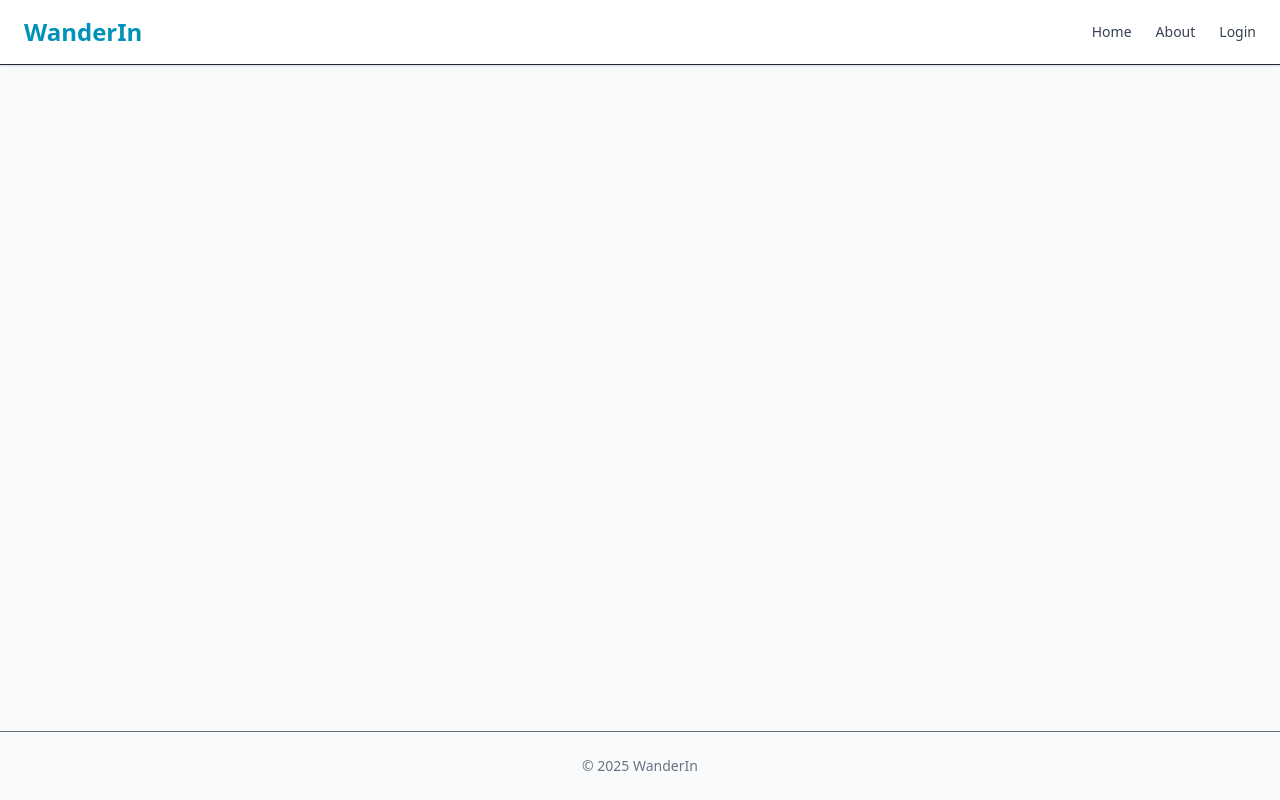
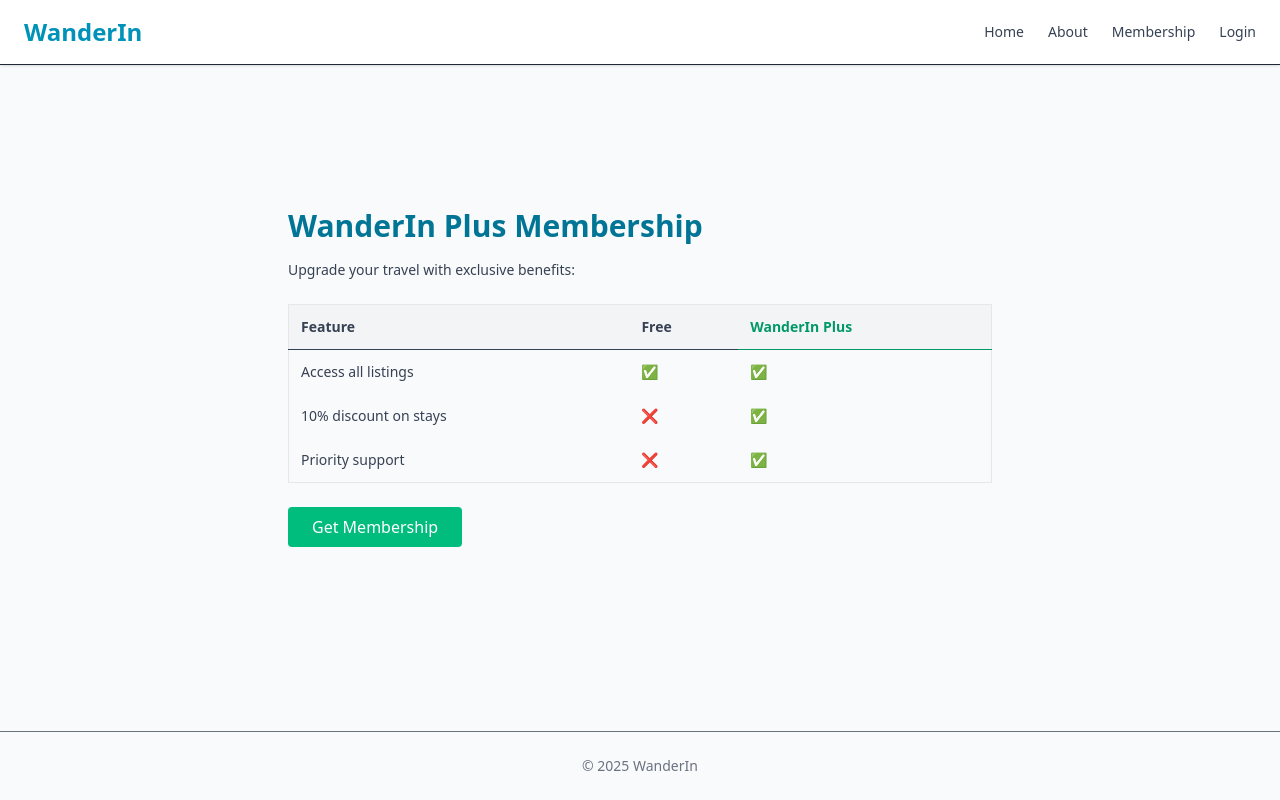
Before and after one commit to SrikarDhavala/ReactJS-Internship, a React (Vite) app in the folder airbnb-clone/: page /membership in a window 1280 px wide. Built offline with nearby package versions, Linux system fonts and the light colour scheme.

Commit message:
Added Membership feature

```diff
--- a/airbnb-clone/src/components/ListingCard.jsx
+++ b/airbnb-clone/src/components/ListingCard.jsx
@@ -1,7 +1,10 @@
 import { Link } from "react-router-dom"
 import { FaStar } from "react-icons/fa"
+import { useAuth } from "../context/AuthContext";
 
 function ListingCard({ listing }) {
+
+    const { isMember } = useAuth();
 
     return (
         <Link
@@ -23,8 +26,19 @@ function ListingCard({ listing }) {
                         <FaStar className="mr-1" /> {listing.rating}
                     </div>
                 </div>
-                <p className="mt-2 font-semibold text-gray-700">
-                    ₹{listing.price} <span className="text-sm text-gray-400">/night</span>
+                <p className="mt-2">
+                    {isMember ? (
+                        <>
+                            <p className="line-through text-gray-400 text-sm">₹{listing.price}</p>
+                            <p className="text-emerald-600 font-bold">
+                                ₹{(listing.price * 0.9).toFixed(0)} <span className="text-sm text-gray-400">/night</span>
+                            </p>
+                        </>
+                    ) : (
+                        <p className="font-semibold text-gray-700">
+                            ₹{listing.price} <span className="text-sm text-gray-400">/night</span>
+                        </p>
+                    )}
                 </p>
             </div>
         </Link>
--- a/airbnb-clone/src/components/Navbar.jsx
+++ b/airbnb-clone/src/components/Navbar.jsx
@@ -12,6 +12,7 @@ function Navbar() {
                 <div className="space-x-6 text-sm text-gray-700">
                     <Link to="/" className="hover:text-cyan-700">Home</Link>
                     <Link to="/about" className="hover:text-cyan-700">About</Link>
+                    <Link to="/membership" className="hover:text-cyan-700">Membership</Link>
                     {isLoggedIn ? (
                         <button onClick={logout} className="text-sm text-gray-700 hover:text-red-600 transition cursor-pointer">
                             Logout
--- a/airbnb-clone/src/context/AuthContext.jsx
+++ b/airbnb-clone/src/context/AuthContext.jsx
@@ -4,12 +4,13 @@ const AuthContext = createContext();
 
 export const AuthProvider = ({ children }) => {
     const [isLoggedIn, setIsLoggedIn] = useState(false);
+    const [isMember, setIsMember] = useState(false);
 
     const login = () => setIsLoggedIn(true);
     const logout = () => setIsLoggedIn(false);
 
     return(
-        <AuthContext.Provider value={{isLoggedIn, login, logout}}>
+        <AuthContext.Provider value={{isLoggedIn, login, logout, isMember, setIsMember}}>
             {children}
         </AuthContext.Provider>
     );
--- a/airbnb-clone/src/pages/ListingDetail.jsx
+++ b/airbnb-clone/src/pages/ListingDetail.jsx
@@ -2,15 +2,18 @@ import { useParams, useNavigate } from "react-router-dom"
 import listings from "../data/listings"
 import { FaStar } from "react-icons/fa"
 import { motion } from "framer-motion"
+import { useAuth } from "../context/AuthContext"
 
 function ListingDetail() {
+
+    const { isMember } = useAuth();
 
     const { id } = useParams();
     const navigate = useNavigate();
     const listing = listings.find((item) => item.id === id);
 
     if (!listing) {
-        return(
+        return (
             <div className="text-center py-20">
                 <h2 className="text-2xl font-bold text-gray-700">Listing not found!</h2>
                 <p className="text-gray-500 mt-2">Try returning to the Homepage</p>
@@ -18,8 +21,8 @@ function ListingDetail() {
         )
     }
 
-    return(
-        <motion.div className="max-w-5xl mx-auto px-4 py-10" initial={{opacity: 0}} animate={{opacity: 1}} transition={{duration: 0.4}}>
+    return (
+        <motion.div className="max-w-5xl mx-auto px-4 py-10" initial={{ opacity: 0 }} animate={{ opacity: 1 }} transition={{ duration: 0.4 }}>
             <img src={listing.img} alt={listing.title} className="w-full h-[400px] object-cover rounded-xl shadow-sm" />
             <div className="mt-6">
                 <h1 className="text-3xl font-bold text-cyan-800">{listing.title}</h1>
@@ -34,8 +37,20 @@ function ListingDetail() {
                 </p>
 
                 <div className="mt-6 flex justify-between items-center">
-                    <div className="text-lg font-semibold text-gray-800">
-                        ₹{listing.price} <span className="text-sm text-gray-500">/ night</span>
+                    <div>
+                        {isMember ? (
+                            <>
+                                <p className="line-through text-gray-400 text-sm">₹{listing.price}</p>
+                                <p className="text-emerald-600 font-bold text-lg">
+                                    ₹{(listing.price * 0.9).toFixed(0)} <span className="text-sm text-gray-500">/ night</span>
+                                </p>
+                                <p className="text-xs text-emerald-500 mt-1">WanderIn Plus discount applied</p>
+                            </>
+                        ) : (
+                            <p className="text-lg font-semibold text-gray-800">
+                                ₹{listing.price} <span className="text-sm text-gray-500">/ night</span>
+                            </p>
+                        )}
                     </div>
                     <button onClick={() => navigate(`/booking/${listing.id}`)} className="bg-cyan-600 hover:bg-cyan-700 text-white px-5 py-2 rounded-lg shadow-md transition cursor-pointer">
                         Book Now
--- /dev/null
+++ b/airbnb-clone/src/pages/Membership.jsx
@@ -0,0 +1,52 @@
+import { useAuth } from "../context/AuthContext";
+
+function Membership() {
+    const { isMember, setIsMember } = useAuth();
+
+    return (
+        <div className="max-w-3xl mx-auto p-8 mt-24 text-gray-700">
+            <h1 className="text-3xl font-bold mb-4 text-cyan-700">WanderIn Plus Membership</h1>
+            <p className="mb-6 text-sm">Upgrade your travel with exclusive benefits:</p>
+
+            <table className="w-full border border-gray-200 mb-6 text-sm">
+                <thead>
+                    <tr className="bg-gray-100 text-left">
+                        <th className="p-3 border-b">Feature</th>
+                        <th className="p-3 border-b">Free</th>
+                        <th className="p-3 border-b text-emerald-600">WanderIn Plus</th>
+                    </tr>
+                </thead>
+                <tbody>
+                    <tr>
+                        <td className="p-3 border-t">Access all listings</td>
+                        <td className="p-3 border-t">✅</td>
+                        <td className="p-3 border-t">✅</td>
+                    </tr>
+                    <tr>
+                        <td className="p-3">10% discount on stays</td>
+                        <td className="p-3">❌</td>
+                        <td className="p-3 text-emerald-600">✅</td>
+                    </tr>
+                    <tr>
+                        <td className="p-3">Priority support</td>
+                        <td className="p-3">❌</td>
+                        <td className="p-3 text-emerald-600">✅</td>
+                    </tr>
+                </tbody>
+            </table>
+
+            {!isMember ? (
+                <button
+                    onClick={() => setIsMember(true)}
+                    className="bg-emerald-500 text-white px-6 py-2 rounded hover:bg-emerald-600 transition cursor-pointer"
+                >
+                    Get Membership
+                </button>
+            ) : (
+                <p className="text-emerald-600 font-bold text-lg">You're now a WanderIn Plus member!</p>
+            )}
+        </div>
+    );
+}
+
+export default Membership
--- a/airbnb-clone/src/routes/AppRoutes.jsx
+++ b/airbnb-clone/src/routes/AppRoutes.jsx
@@ -5,6 +5,7 @@ import Booking from "../pages/Booking"
 import BookingSuccess from "../pages/BookingSuccess"
 import About from "../pages/About"
 import Login from "../pages/Login"
+import Membership from "../pages/Membership"
 
 const AppRoutes = () => {
     return(
@@ -14,6 +15,7 @@ const AppRoutes = () => {
             <Route path="/booking/:id" element={<Booking />} />
             <Route path="/success" element={<BookingSuccess />} />
             <Route path="/about" element={<About />} />
+            <Route path="/membership" element={<Membership />} />
             <Route path="/login" element={<Login />} />
         </Routes>
     );
```
